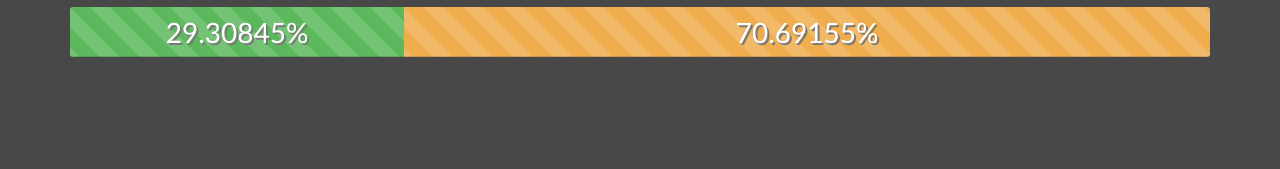
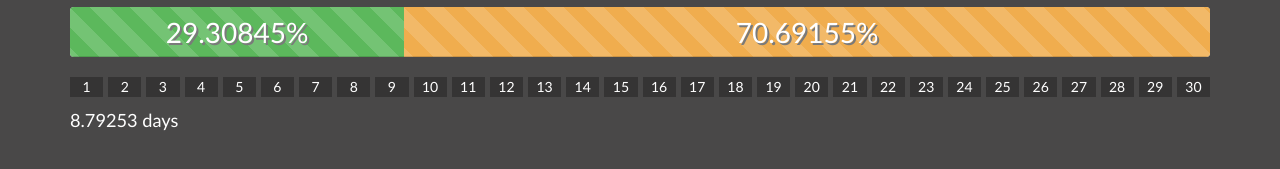
Before and after one commit to adamsokolski/nnn-procent, a plain HTML site: page index.html in a window 1280 px wide. Shown: the part 63-232 px from the top of the page. Drawn offline with nearby package versions, Linux system fonts and the light colour scheme.

Commit message:
✨ Added days under progress bar

```diff
--- a/index.html
+++ b/index.html
@@ -45,7 +45,39 @@
     <div id="bar2" class="progress-bar progress-bar-warning progress-bar-striped active" role="progressbar" aria-valuemin="0" aria-valuemax="100"></div>
 
   </div>
-  <p id="alert-box"></p>
+  <div class="days">
+    <div class="day">1</div>
+    <div class="day">2</div>
+    <div class="day">3</div>
+    <div class="day">4</div>
+    <div class="day">5</div>
+    <div class="day">6</div>
+    <div class="day">7</div>
+    <div class="day">8</div>
+    <div class="day">9</div>
+    <div class="day">10</div>
+    <div class="day">11</div>
+    <div class="day">12</div>
+    <div class="day">13</div>
+    <div class="day">14</div>
+    <div class="day">15</div>
+    <div class="day">16</div>
+    <div class="day">17</div>
+    <div class="day">18</div>
+    <div class="day">19</div>
+    <div class="day">20</div>
+    <div class="day">21</div>
+    <div class="day">22</div>
+    <div class="day">23</div>
+    <div class="day">24</div>
+    <div class="day">25</div>
+    <div class="day">26</div>
+    <div class="day">27</div>
+    <div class="day">28</div>
+    <div class="day">29</div>
+    <div class="day">30</div>
+  </div>
+  <p id="days-passed"></p>
 </div>
 
 
--- a/main.js
+++ b/main.js
@@ -1,5 +1,5 @@
 let now = new Date();
-let alertBox = document.querySelector('#alert-box');
+let daysPassedBox = document.querySelector('#days-passed');
 
 if (now.getMonth() == 10) {
 
@@ -15,6 +15,7 @@ if (now.getMonth() == 10) {
 
     let procentPassed;
     let procentRemain;
+    let daysPassed;
 
     setInterval(() => {
         let newNow = new Date();
@@ -35,6 +36,8 @@ if (now.getMonth() == 10) {
         timePassed += 0.1;
         procentPassed = (timePassed/2592000*100).toFixed(5);
         procentRemain = (100 - procentPassed).toFixed(5);
+        daysPassed = (timePassed/86400).toFixed(5);
+        daysPassedBox.innerHTML = daysPassed + " days";
         progressBar.style.width = procentPassed + "%";
         progressBar.innerHTML = procentPassed + "%";
         progressBarRemain.style.width = procentRemain + "%";
--- a/style/style.scss
+++ b/style/style.scss
@@ -11,12 +11,39 @@ $desktop: 840px;
   color: white;
 }
 
-h1 {
-  color: white;
+body {
+  background-color: rgb(73, 72, 72);
 }
 
-body {
-  background-color: rgb(73, 72, 72);
+.container {
+  .days {
+    width: 100%;
+    display: grid;
+    grid-template-columns: repeat(30, 1fr);
+    justify-items: center;
+    align-items: center;
+    grid-gap: 5px;
+
+    @include desktop {
+      display: none;
+    }
+
+    .day {
+      width: 100%;
+      display: flex;
+      justify-content: center;
+      align-items: center;
+      background-color: rgb(53, 52, 52);
+    }
+  }
+
+  #days-passed {
+    font-size: 1.3em;
+    margin-top: 10px;
+    @include desktop {
+      display: none;
+    }
+  }
 }
 
 .progress {
@@ -32,7 +59,7 @@ body {
   justify-content: center;
 
   @include desktop {
-    font-size: 1.7em;
+    font-size: 1.4em;
   }
 }
 
```
Also changed, not shown: style/style.css, 1 other file.
